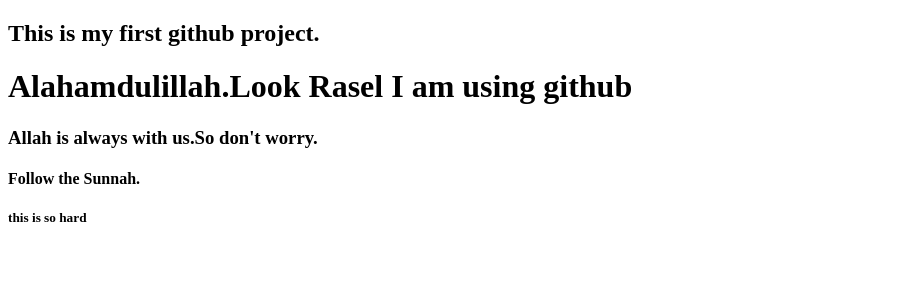
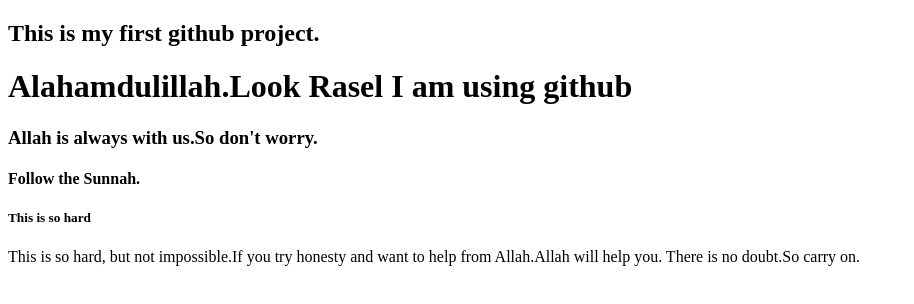
Before and after one commit to MuhammadAbdulAziz55/my--first-website, a plain HTML site: page index.html in a window 1280 px wide. Shown: the whole page, without its empty margins (0-914 px from the left). Drawn offline with Linux system fonts and the light colour scheme.

Commit message:
Put your trust in Allah

```diff
--- a/index.html
+++ b/index.html
@@ -10,7 +10,8 @@
     <h1>Alahamdulillah.Look Rasel I am using github</h1>
     <h3>Allah is always with us.So don't worry.</h3>
     <h4>Follow the Sunnah.</h4>
-    <h5>this is so hard </h5>
+    <h5>This is so hard </h5>
+    <p>This is so hard, but not impossible.If you try honesty and want to help from Allah.Allah will help you. There is no doubt.So carry on.</p>
 
 </body>
 </html>
```
